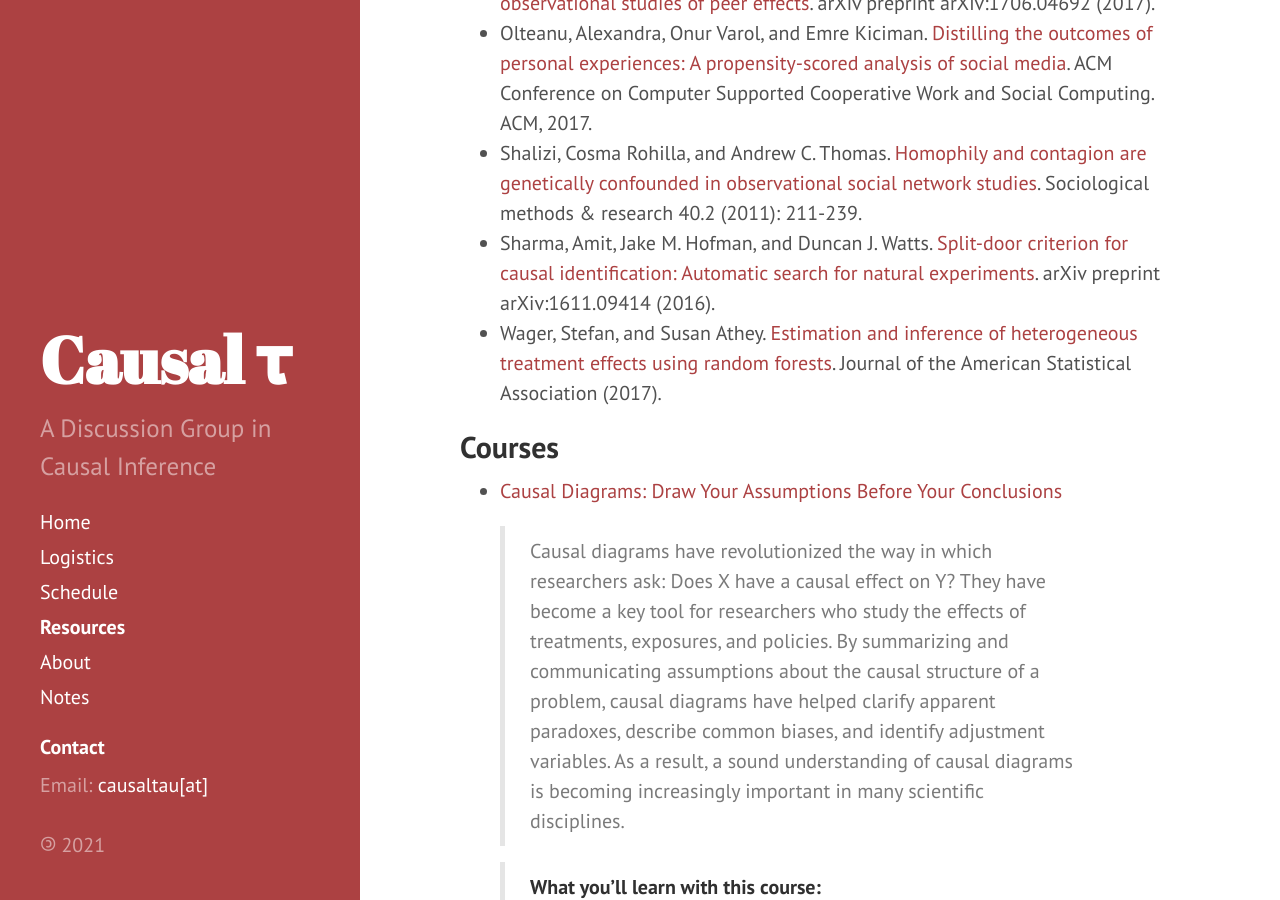
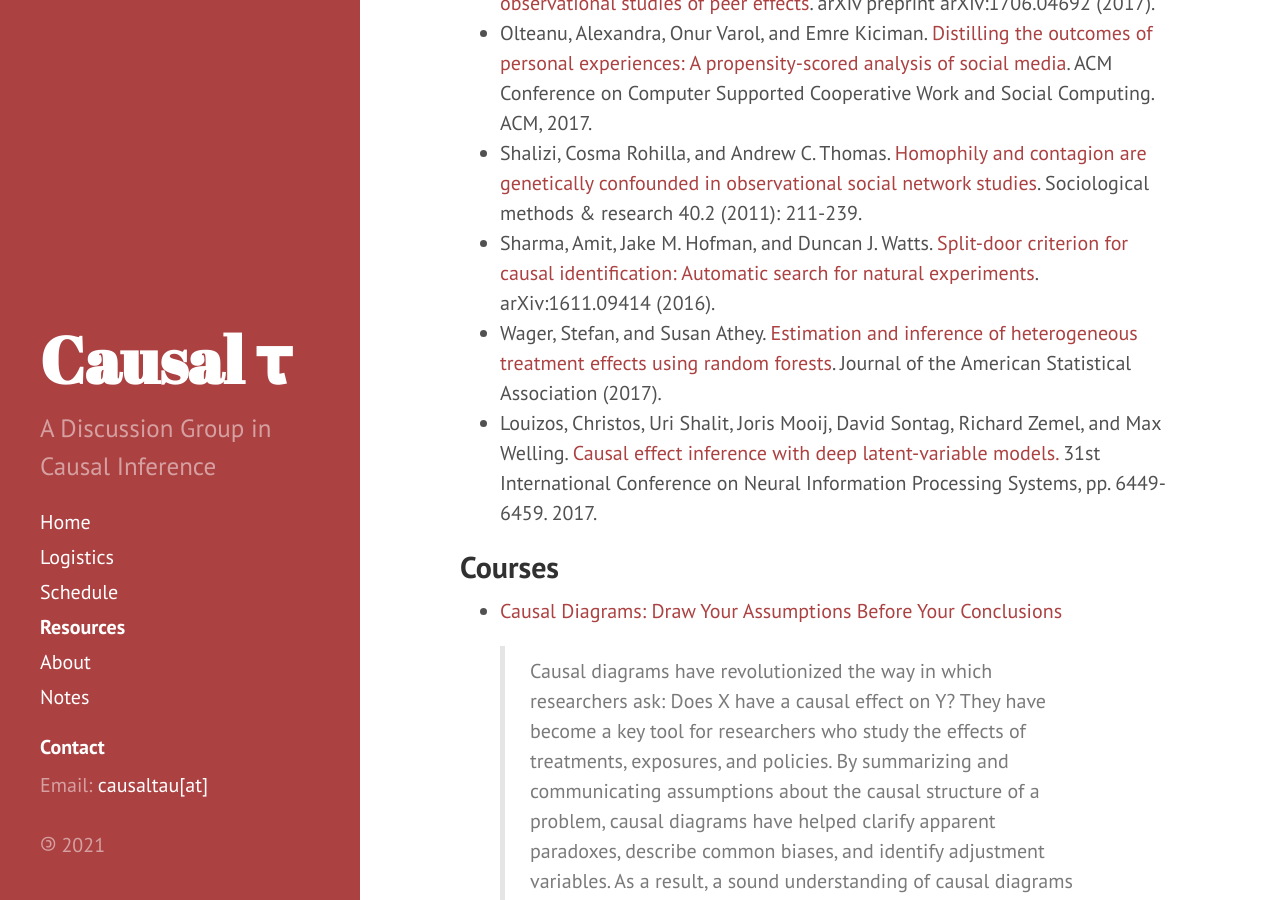
Before and after one commit to CausalTau/causaltau.github.io, a Jekyll site: the page built from resources.md, in a window 1280 px wide and 900 px high, scrolled down 1647 px. Built offline with Jekyll 4.4.1, drawn with Linux system fonts in a browser that asks for light colours; nearby versions of some CDN libraries.

Commit message:
Add paper Causal effect inference with deep latent-variable models

```diff
--- a/resources.md
+++ b/resources.md
@@ -33,8 +33,9 @@
 * Eckles, Dean, and Eytan Bakshy. [Bias and high-dimensional adjustment in observational studies of peer effects](https://arxiv.org/abs/1706.04692). arXiv preprint arXiv:1706.04692 (2017).
 * Olteanu, Alexandra, Onur Varol, and Emre Kiciman. [Distilling the outcomes of personal experiences: A propensity-scored analysis of social media](https://www.aolteanu.com/papers/cscw2017_outcome_extraction.pdf). ACM Conference on Computer Supported Cooperative Work and Social Computing. ACM, 2017.
 * Shalizi, Cosma Rohilla, and Andrew C. Thomas. [Homophily and contagion are genetically confounded in observational social network studies](https://arxiv.org/abs/1004.4704). Sociological methods & research 40.2 (2011): 211-239.
-* Sharma, Amit, Jake M. Hofman, and Duncan J. Watts. [Split-door criterion for causal identification: Automatic search for natural experiments](https://arxiv.org/abs/1611.09414). arXiv preprint arXiv:1611.09414 (2016).
+* Sharma, Amit, Jake M. Hofman, and Duncan J. Watts. [Split-door criterion for causal identification: Automatic search for natural experiments](https://arxiv.org/abs/1611.09414). arXiv:1611.09414 (2016).
 * Wager, Stefan, and Susan Athey. [Estimation and inference of heterogeneous treatment effects using random forests](https://arxiv.org/abs/1510.04342). Journal of the American Statistical Association (2017).
+* Louizos, Christos, Uri Shalit, Joris Mooij, David Sontag, Richard Zemel, and Max Welling. [Causal effect inference with deep latent-variable models.](https://arxiv.org/abs/1705.08821) 31st International Conference on Neural Information Processing Systems, pp. 6449-6459. 2017.
 
 ## Courses
 
```
